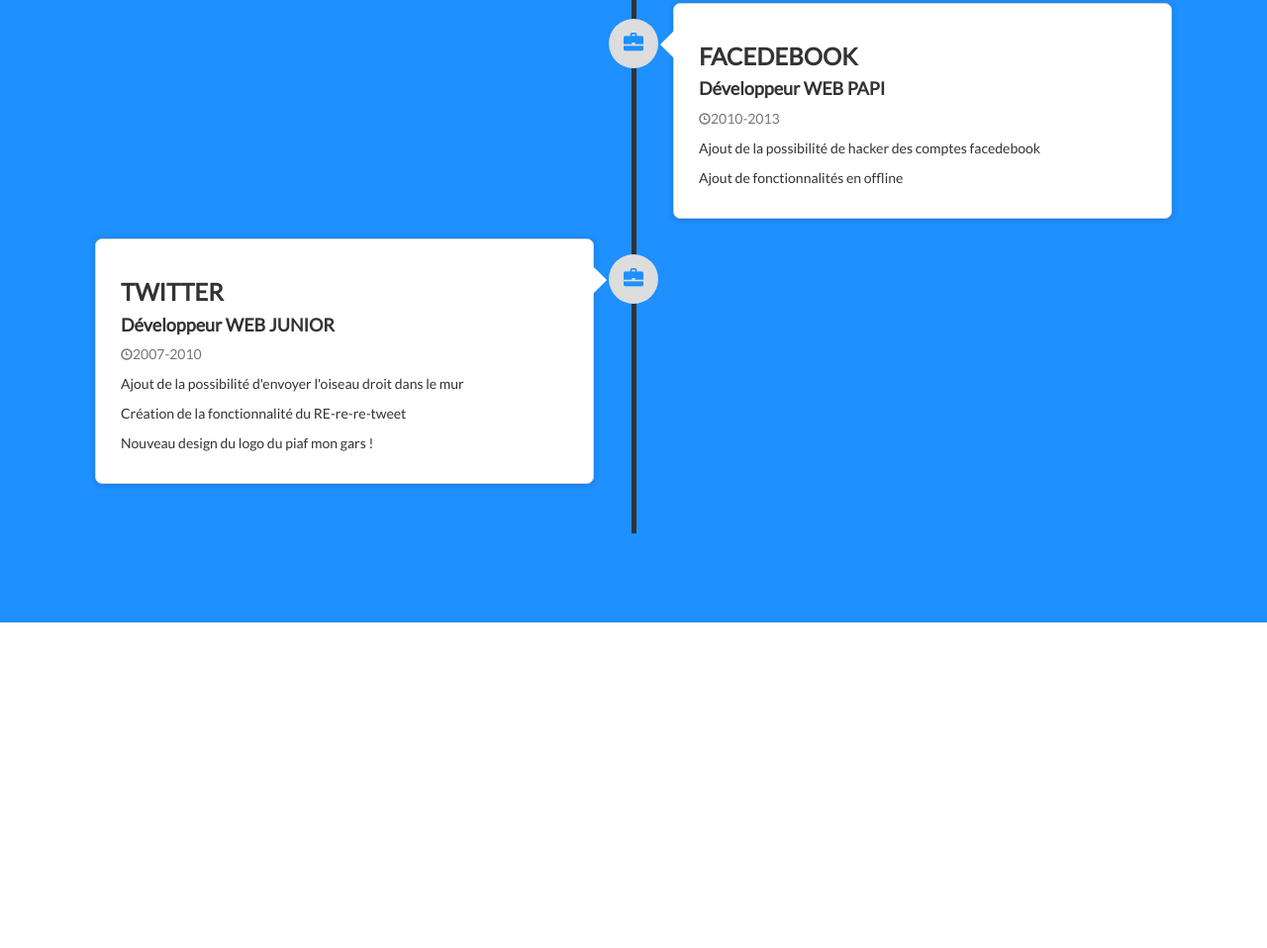
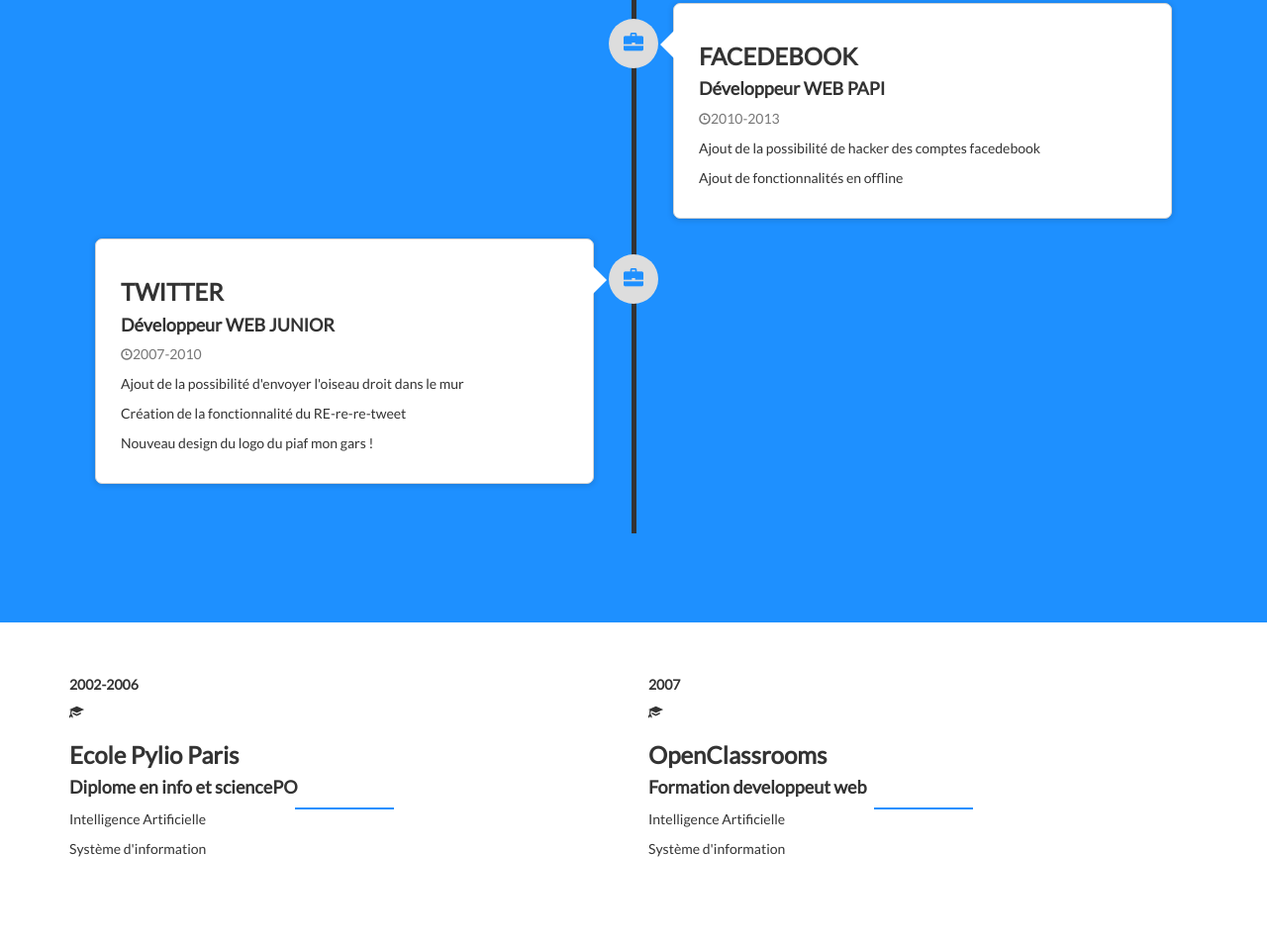
Before and after one commit to Eredost/Mon-CV, a plain HTML site: page index.html in a window 1280 px wide. Shown: the part 1714-2672 px from the top of the page at 99% size. Before the commit the page ends 2343 px from the top, so only its background shows below. Drawn offline with nearby package versions, Linux system fonts and the light colour scheme.

Commit message:
Ajout de la section 'Education' HTML

```diff
--- a/index.html
+++ b/index.html
@@ -147,6 +147,36 @@
           </div>
        </section>
 
+       <section id="education">
+          <div class="container">
+             <div class="row">
+                <div class="col-sm-6">
+                   <div class="education-block">
+                      <h5>2002-2006</h5>
+                      <span class="glyphicon glyphicon-education"></span>
+                      <h3>Ecole Pylio Paris</h3>
+                      <h4>Diplome en info et sciencePO</h4>
+                      <div class="red-divider"></div>
+                      <p>Intelligence Artificielle</p>
+                      <p>Système d'information</p>
+                   </div>
+                </div>
+
+                <div class="col-sm-6">
+                   <div class="education-block">
+                      <h5>2007</h5>
+                      <span class="glyphicon glyphicon-education"></span>
+                      <h3>OpenClassrooms</h3>
+                      <h4>Formation developpeut web</h4>
+                      <div class="red-divider"></div>
+                      <p>Intelligence Artificielle</p>
+                      <p>Système d'information</p>
+                   </div>
+                </div>
+             </div>
+          </div>
+       </section>
+
 
     </body>
 
```
